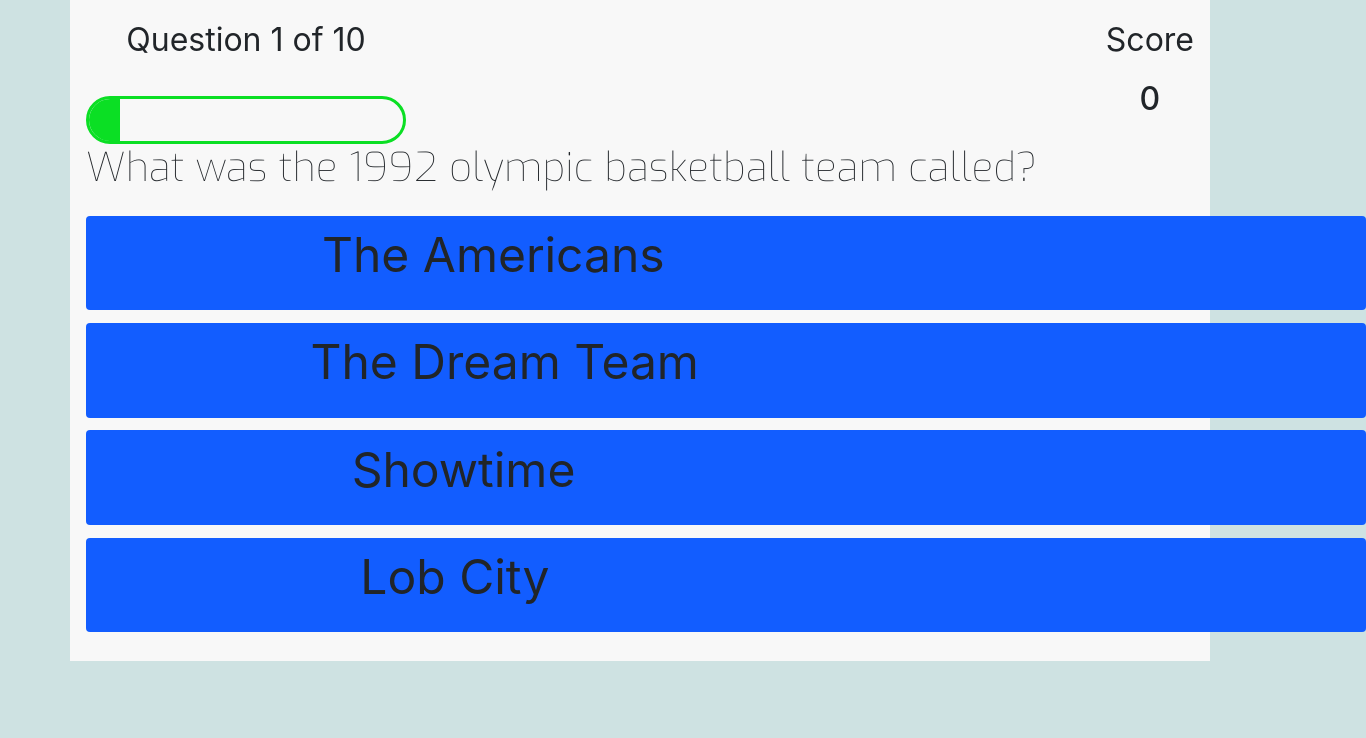
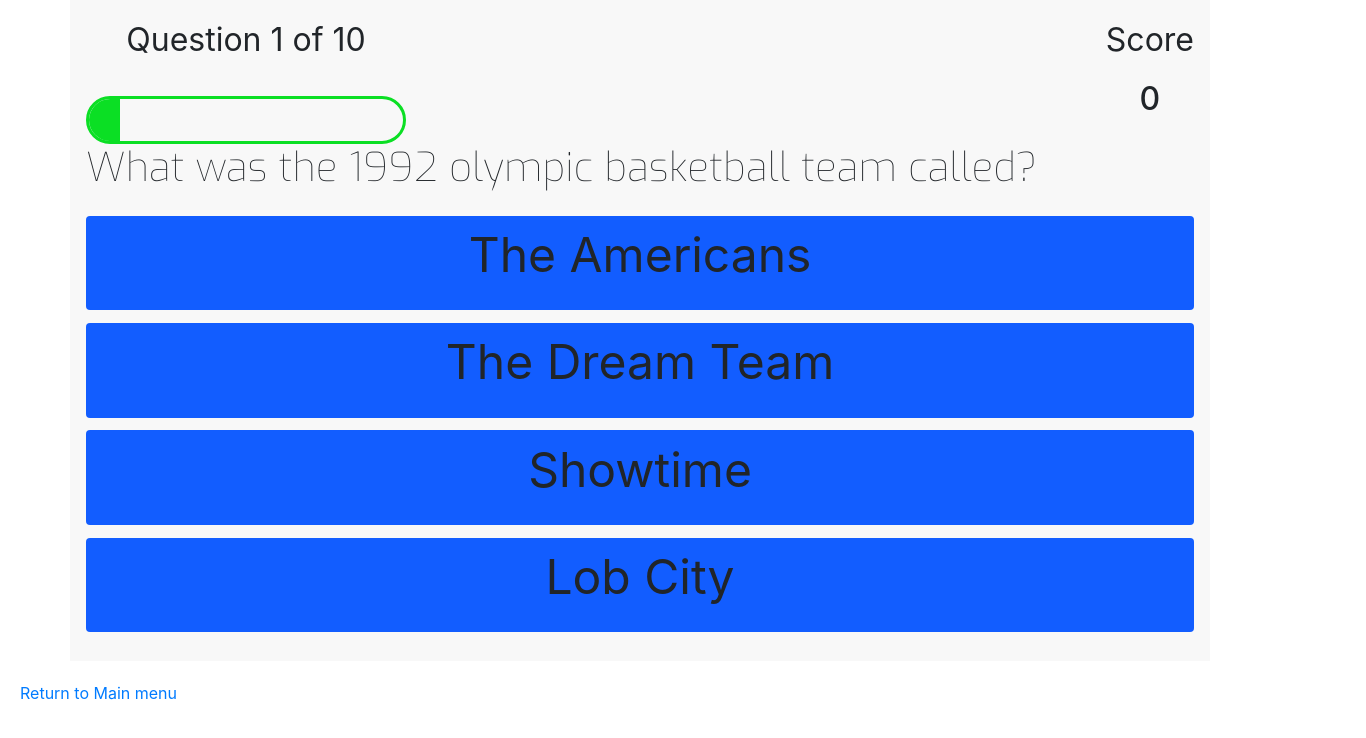
Before and after one commit to Code-Institute-Submissions/NbaQuiz, a plain HTML site: page Quiz.html in a window 1280 px wide. Shown: the whole page, 1366 px wide, since content can reach past the window. Drawn offline with nearby package versions, Linux system fonts and the light colour scheme.

Commit message:
page modification

```diff
--- a/Assets/css/style.css
+++ b/Assets/css/style.css
@@ -2,7 +2,7 @@
 
 /*-------colours*/
 body{
-    background-color: rgb(206, 226, 226);
+    background-color: rgb(255, 255, 255);
 }
 
 /*-----index/home page*/
@@ -67,13 +67,11 @@ font-size: 40px;
 
 .choice-container {
     display: grid;
-    grid-template-columns: repeat(2, auto);
     margin-bottom: 0.8rem;
-    width: 800px;
     border-radius: 4px;
     background: rgb(18, 93, 255);
     font-size: 3rem;
-    min-width: 80rem;
+
 }
 
 .choice-container p {
@@ -136,6 +134,10 @@ text-align: center;
     background: linear-gradient(32deg, rgb(194, 11, 11) 0%, rgb(233, 5, 5) 100%);
 }
 
+#footer-details{
+    padding: 20px;
+}
+
 /*----highscore*/
 #username{
    width: 60%;
--- a/Quiz.html
+++ b/Quiz.html
@@ -11,7 +11,7 @@
 </head>
 <body>
     <div class="container">
-        <div id="game" class="justify-center flex-column">
+        <div id="game" class="flex-center flex-column">
             <div id="hud">
                 <div class="hud-item">
                     <p id="progressText" class="hud-prefix">
@@ -46,7 +46,13 @@
             </div>
         </div>
     </div>
-    <footer> </footer>
+    <footer class="container-fluid">
+    <div id="footer-details" class="row">
+    <a target="index.html" href="index.html">
+    <span>Return to Main menu </span>
+    </a>
+    </div>
+     </footer>
     <script src="Assets/js/quiz.js"></script>
 </body>
 </html>
```
Also changed, not shown: Last.html (+7 -0 lines), highscore.html (+7 -1 lines).
